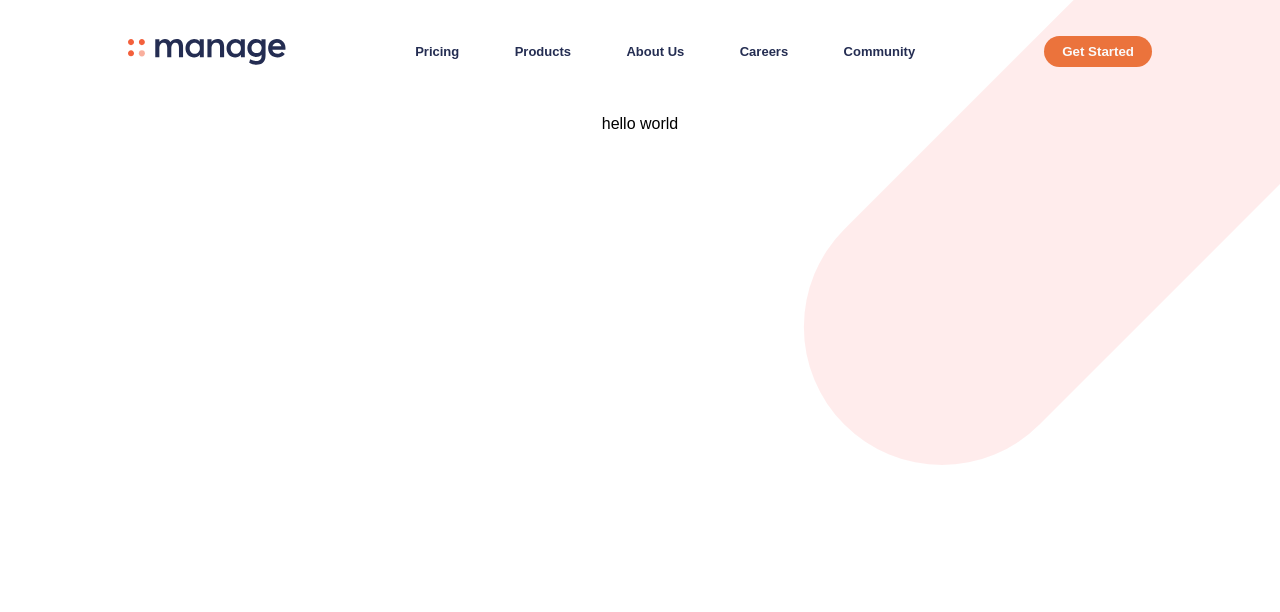
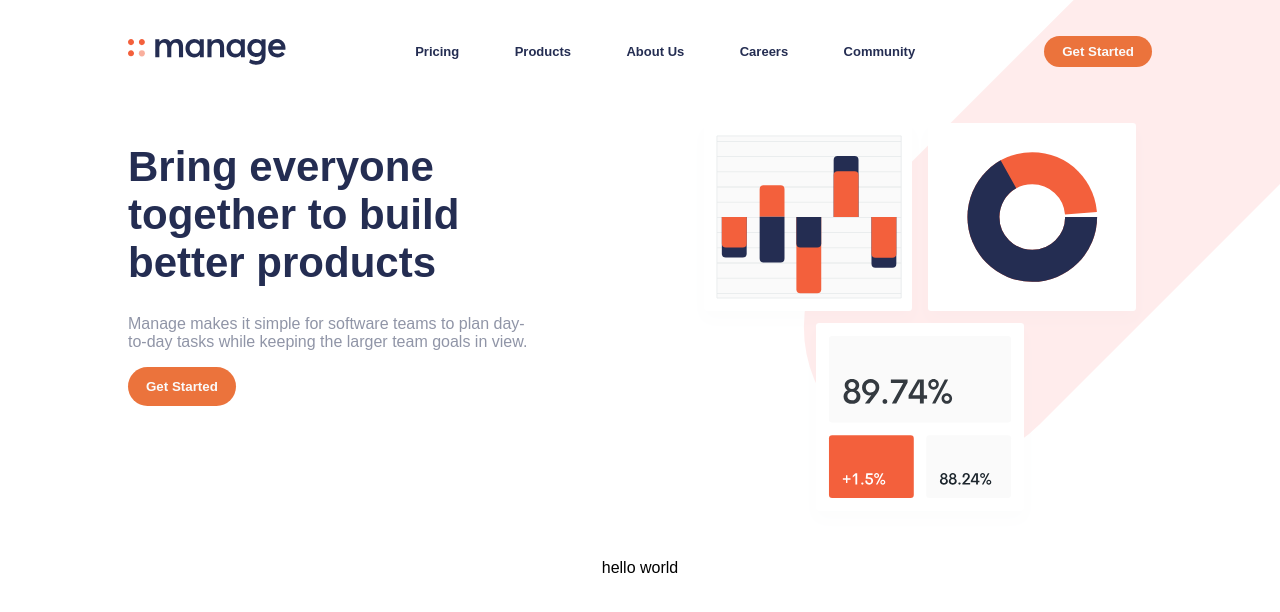
Before and after one commit to osaimola/manage-landing-page, a React (Create React App) app: page / in a window 1280 px wide. Shown: the top 612 px of the page. Built offline with nearby package versions, Linux system fonts and the light colour scheme; a web font is replaced by a local one.

Commit message:
add intro content

```diff
--- a/src/App.js
+++ b/src/App.js
@@ -1,11 +1,13 @@
 import React from "react";
 import "./App.css";
 import Navbar from "./components/navbar/navbar";
+import Intro from "./components/intro/intro";
 
 function App() {
   return (
     <div className="App">
       <Navbar />
+      <Intro />
       <p>hello world</p>
     </div>
   );
--- /dev/null
+++ b/src/components/intro/intro.css
@@ -0,0 +1,66 @@
+.intro-container {
+  display: flex;
+  flex-direction: column-reverse;
+  margin-bottom: 24px;
+}
+
+.intro-text h1 {
+  color: #242d52;
+  text-align: center;
+  font-size: 42px;
+  font-weight: 800;
+}
+
+.intro-text p {
+  color: #9095a7;
+  text-align: center;
+  font-size: 16px;
+  padding: 0px 24px;
+}
+
+.intro-text button {
+  border-radius: 20px;
+  padding: 12px 18px;
+  background-color: #eb733c;
+  border: 1px;
+  color: #fafafa;
+  font-weight: 700;
+}
+
+.intro-stats img {
+  width: 100%;
+  height: auto;
+}
+
+@media only screen and (min-width: 1025px) {
+  .intro-container {
+    flex-direction: row;
+    justify-content: space-between;
+  }
+
+  .intro-text {
+    width: 40%;
+  }
+  .intro-text h1 {
+    text-align: left;
+  }
+
+  .intro-text p {
+    text-align: left;
+    padding: 0px;
+  }
+
+  .intro-text.cta {
+    text-align: left;
+  }
+
+  .intro-stats {
+    display: flex;
+    justify-content: flex-end;
+  }
+
+  .intro-stats img {
+    width: 80%;
+    height: auto;
+  }
+}
--- /dev/null
+++ b/src/components/intro/intro.jsx
@@ -0,0 +1,27 @@
+import React from "react";
+import "./intro.css";
+import statsimg from "../../images/illustration-intro.svg";
+
+function Intro() {
+  return (
+    <React.Fragment>
+      <div className="intro-container">
+        <div className="intro-text">
+          <h1>Bring everyone together to build better products</h1>
+          <p>
+            Manage makes it simple for software teams to plan day-to-day tasks
+            while keeping the larger team goals in view.
+          </p>
+          <div className="intro-text cta">
+            <button>Get Started</button>
+          </div>
+        </div>
+        <div className="intro-stats">
+          <img alt="" src={statsimg} />
+        </div>
+      </div>
+    </React.Fragment>
+  );
+}
+
+export default Intro;
```
